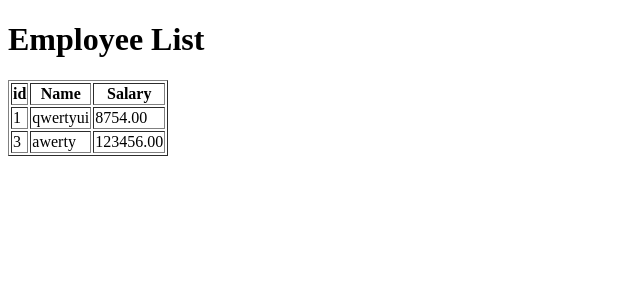
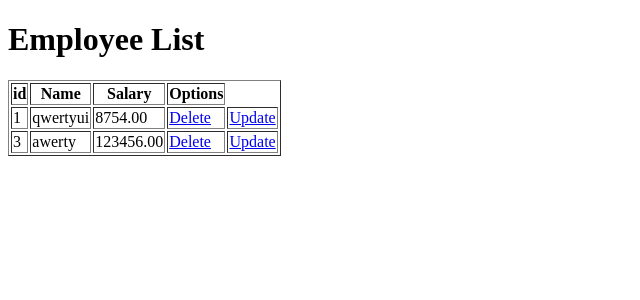
Before and after one commit to Amulya-Rao-mj/emp, a Django app: page / in a window 1280 px wide. Shown: the top 300 px of the page, without its empty margins (0-640 px from the left). Run offline with Django 5.2, Linux system fonts and the light colour scheme; data comes from the database, SQL or seed files in the repository; both versions use the stored data as it was after the commit.

Commit message:
added update

```diff
--- a/main/templates/emp_list.html
+++ b/main/templates/emp_list.html
@@ -14,6 +14,7 @@
                 <th>id</th>
                 <th>Name</th>
                 <th>Salary</th>
+                <th>Options</th>
             </tr>
         </thread>
         <tbody>
@@ -22,6 +23,8 @@
                 <td>{{ employee.pk }}</td>
                 <td>{{ employee.name }}</td>
                 <td>{{ employee.salary}} </td>
+                <td><a href="{% url 'delete_emp' employee.pk %}">Delete</a></td>
+                <td><a href="{% url 'update_emp' employee.pk %}">Update</a></td>
             </tr>
             {% endfor %}
         </tbody>
--- a/main/urls.py
+++ b/main/urls.py
@@ -1,4 +1,6 @@
 from django.urls import path
 from . import views
 
-urlpatterns = [ path("", views.employee_list, name='emp_list'), path('add/',views.add_employee, name='add_emp')]
+urlpatterns = [ path("", views.employee_list, name='emp_list'), path('add/',views.add_employee, name='add_emp'),
+               path('delete/<int:pk>',views.delete_emp, name='delete_emp'),path('update/<int:pk>', views.update_emp, name='update_emp')
+               ]
--- a/main/views.py
+++ b/main/views.py
@@ -1,4 +1,4 @@
-from django.shortcuts import render, redirect
+from django.shortcuts import render, redirect, get_object_or_404
 from .models import Employee
 from .forms import EmployeeForm
 
@@ -17,3 +17,22 @@ def add_employee(request):
         form = EmployeeForm()
 
     return render(request, 'add_emp.html', {'form':form})
+
+def delete_emp(request, pk):
+    employee = get_object_or_404(Employee, pk=pk)
+    if request.method == 'POST':
+        employee.delete()
+        return redirect('emp_list')
+    return render(request, 'delete_emp.html',{'employee':employee})
+
+def update_emp(request, pk):
+    employee = get_object_or_404(Employee, pk=pk)
+    if request.method == 'POST':
+        form = EmployeeForm(request.POST, instance=employee)
+        if form.is_valid():
+            form.save()
+            return redirect('emp_list')
+    else:
+        form = EmployeeForm(instance=employee)
+
+    return render(request, 'update_emp.html', {'form':form, 'employee':employee})
```
Also changed, not shown: main/templates/delete_emp.html (added, +18 -0 lines), main/templates/update_emp.html (added, +15 -0 lines), db.sqlite3.
